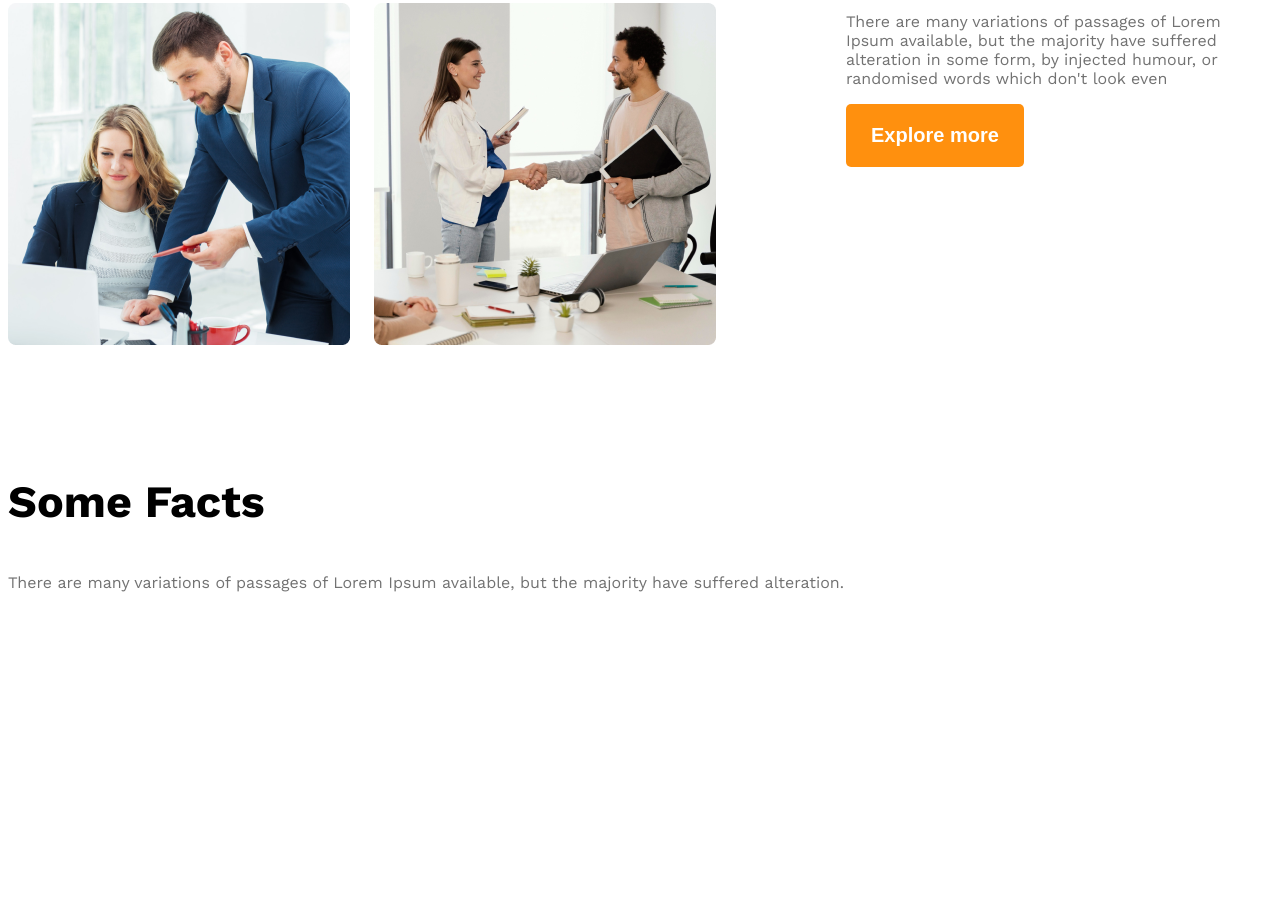
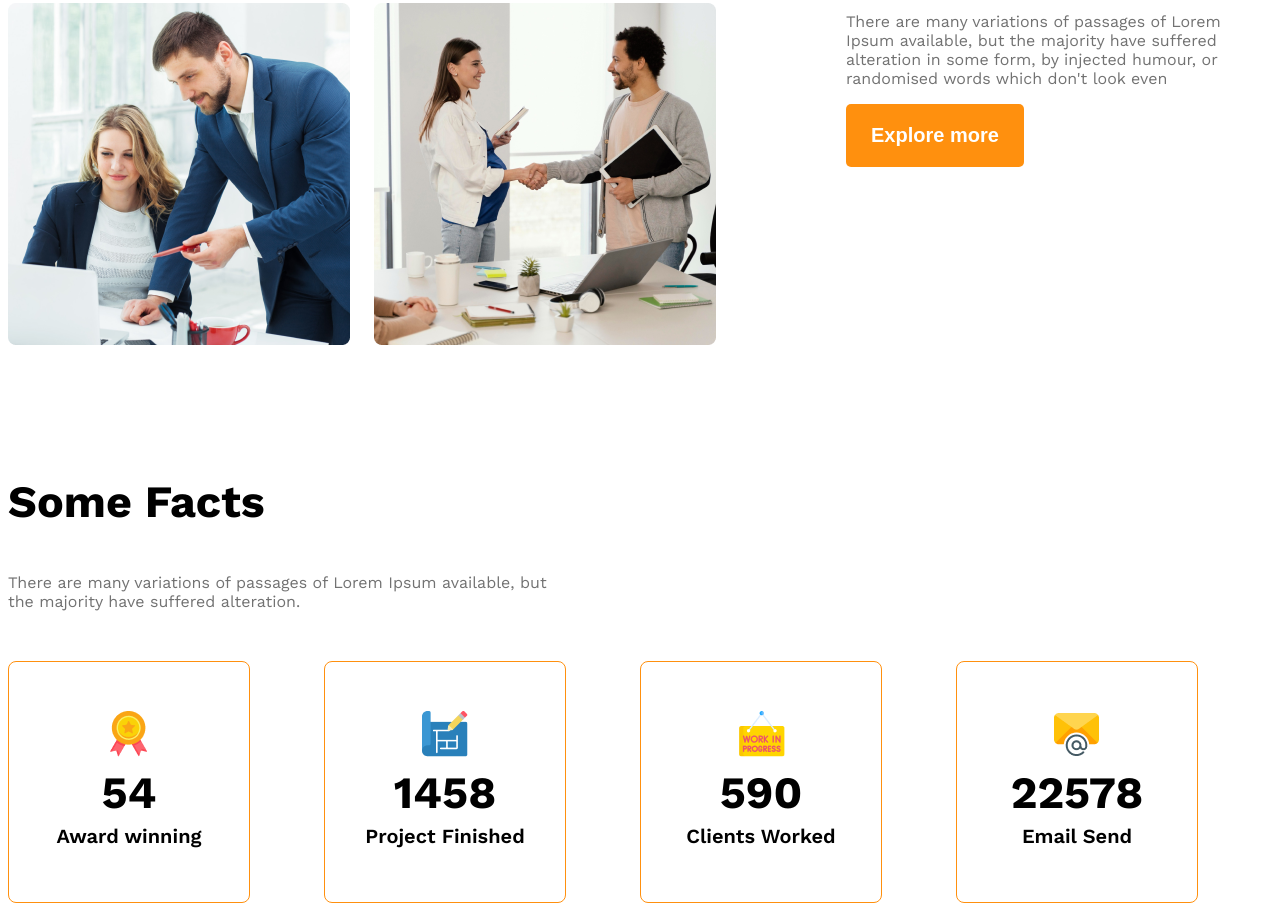
Before and after one commit to 1munni/g3-architects-responsive-website, a plain HTML site: page index.html in a window 1280 px wide. Shown: the part 1520-2431 px from the top of the page. Before the commit the page ends 2134 px from the top, so only its background shows below. Drawn offline with nearby package versions, Linux system fonts and the light colour scheme.

Commit message:
facts section done

```diff
--- a/index.html
+++ b/index.html
@@ -51,32 +51,39 @@
         <!-- some facts section start -->
          <section class="some-facts">
 <h3 class="section-title">Some Facts</h3>
-<p class="text-light-gray">There are many variations of passages of Lorem Ipsum available, but the majority have suffered alteration.</p>
+<p class="text-light-gray fact-description">There are many variations of passages of Lorem Ipsum available, but the majority have suffered alteration.</p>
 <div class="fact-container">
   <!-- .fact*4>img.fact-icon+h4.fact-number+h5.fact-name -->
-   <div class="fact">
-    <div class="img fact-icon"></div>
-    <h4 class="fact-number"></h4>
-    <h5 class="fact-name"></h5>
-   </div>
-   <div class="fact">
-    <div class="img fact-icon"></div>
-    <h4 class="fact-number"></h4>
-    <h5 class="fact-name"></h5>
-   </div>
-   <div class="fact">
-    <div class="img fact-icon"></div>
-    <h4 class="fact-number"></h4>
-    <h5 class="fact-name"></h5>
-   </div>
-   <div class="fact">
-    <div class="img fact-icon"></div>
-    <h4 class="fact-number"></h4>
-    <h5 class="fact-name"></h5>
-   </div>
+  <div class="fact-card">
+<div>
+    <img src="images/icons/ribon.png" alt="" class="fact-icon">
+    <h4 class="fact-number">54</h4>
+    <h5 class="fact-name">Award winning</h5>
 </div>
+  </div>
+  <div class="fact-card">
+    <div>
+        <img src="images/icons/projects.png" alt="" class="fact-icon">
+    <h4 class="fact-number">1458</h4>
+    <h5 class="fact-name">Project Finished</h5>
+    </div>
+  </div>
+  <div class="fact-card">
+    <div>
+        <img src="images/icons/customers.png" alt="" class="fact-icon">
+    <h4 class="fact-number">590</h4>
+    <h5 class="fact-name">Clients Worked</h5>
+    </div>
+  </div>
+  <div class="fact-card">
+    <div>
+        <img src="images/icons/email.png" alt="" class="fact-icon">
+    <h4 class="fact-number">22578</h4>
+    <h5 class="fact-name">Email Send</h5>
+    </div>
+  </div>
 
-
+</div>
          </section>
     </main>
     <footer></footer>
--- a/styles/Architects.css
+++ b/styles/Architects.css
@@ -102,6 +102,38 @@ margin-bottom: 50px;
 .features-title{
     margin-bottom: 10px;
 }
+/* some-facts related styles */
+.fact-description{
+    max-width: 540px;
+    margin-bottom: 50px;
+}
+.fact-card{
+    border:1px solid #FF900E;
+    width: 240px;
+    height: 240px;
+    border-radius: 8px;
+    display: flex;
+    align-items: center;
+    justify-content: center;
+    text-align: center;
+}
+.fact-number{
+    font-size: 2.8rem;
+    font-weight: 600px;
+    margin-top: 5px;
+    margin-bottom: 5px;
+}
+.fact-name{
+    font-size: 1.25rem;
+    font-weight: 600;
+    margin-top:5px;
+    margin-bottom: 5px;
+}
+.fact-container{
+    display: grid;
+    grid-template-columns: repeat(4, 1fr);
+
+}
 
 
 /* responsive media query */
```
